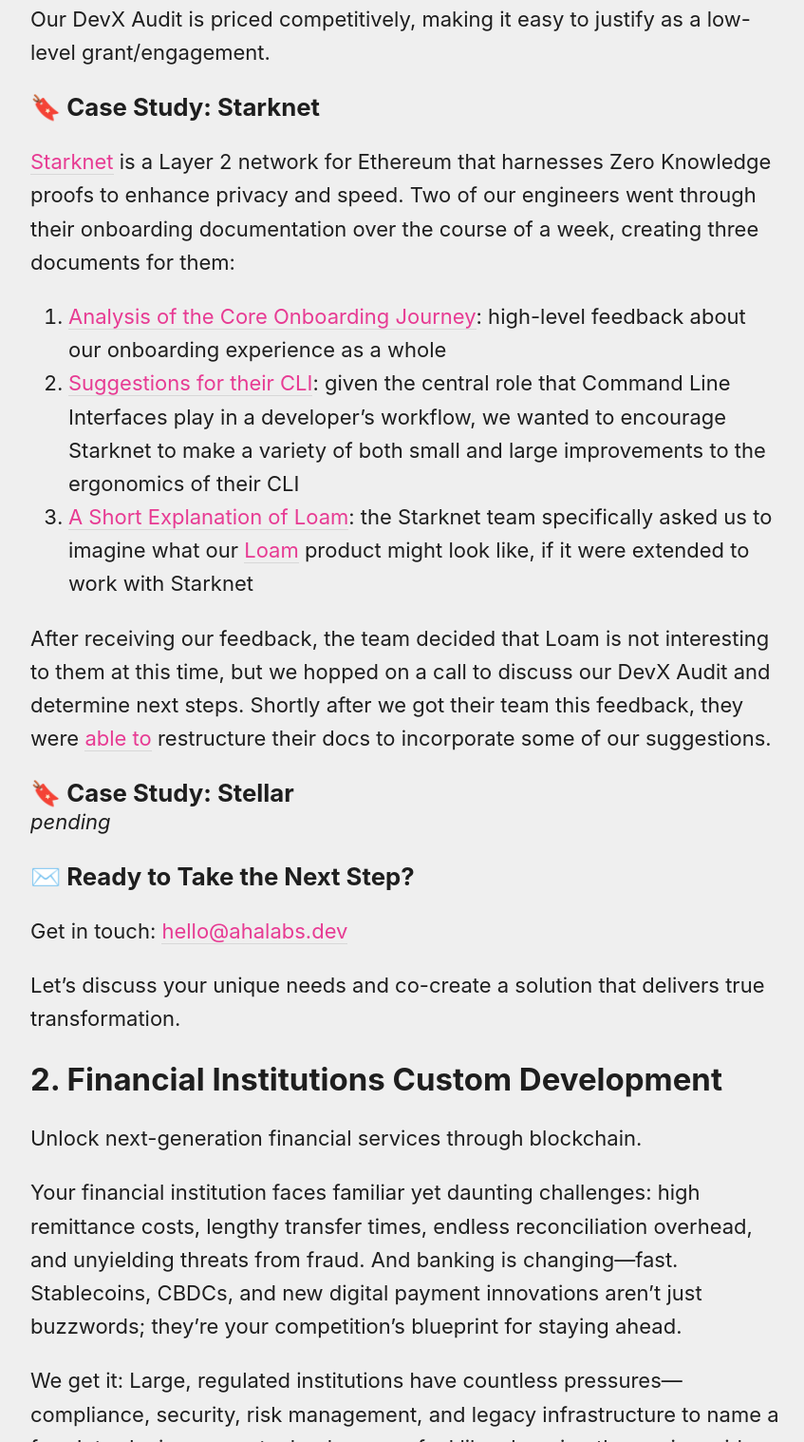
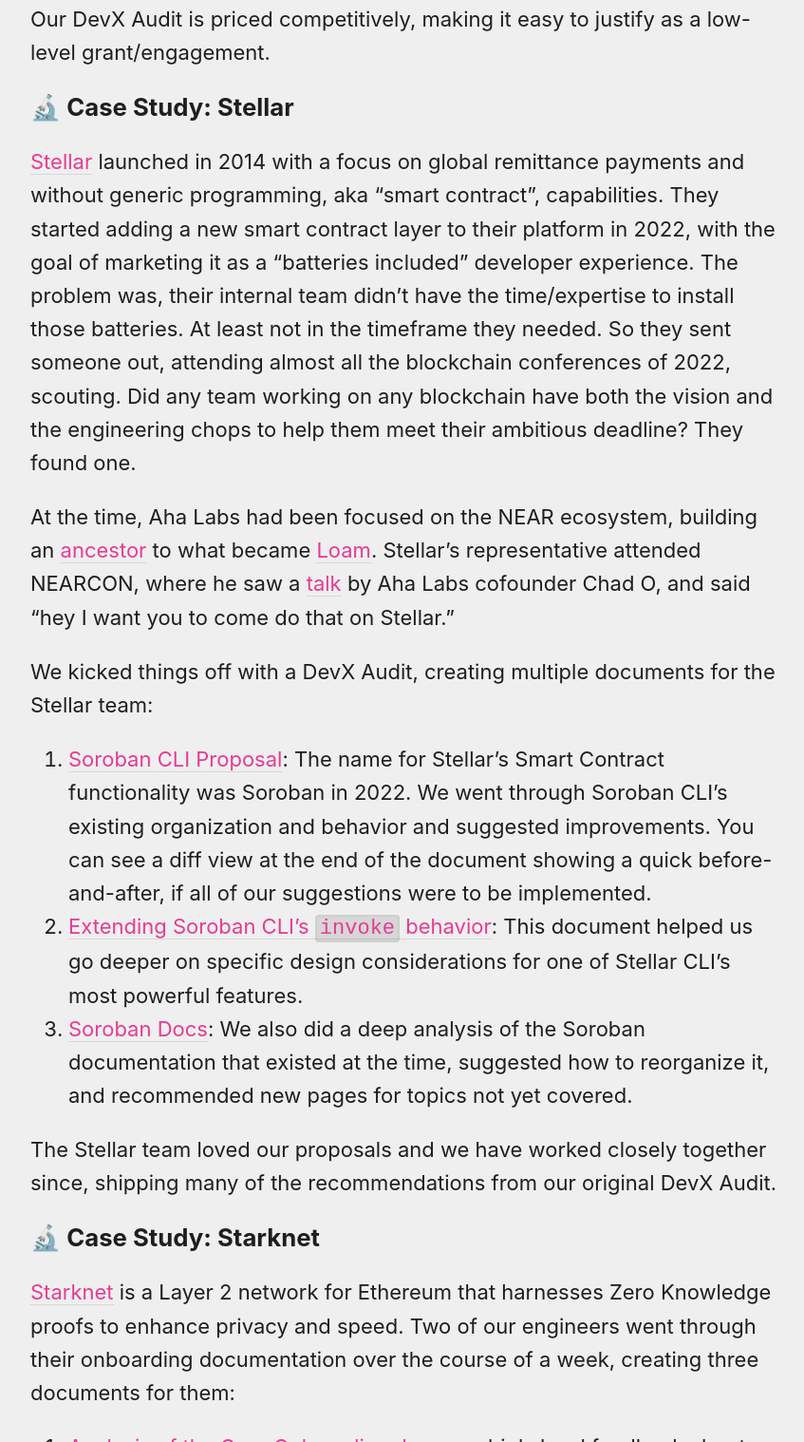
Before and after one commit to AhaLabs/ahalabs.github.io, an Astro site: page /offerings in a window 1280 px wide. Shown: the part 2237-3755 px from the top of the page at 95% size, without its empty margins (212-1059 px from the left). Built offline with nearby package versions, Linux system fonts and the light colour scheme; Astro itself is replaced by a stand-in of ours.

Commit message:
feat(offerings): add Stellar case study

```diff
--- a/src/pages/offerings.md
+++ b/src/pages/offerings.md
@@ -60,7 +60,21 @@
 Our DevX Audit is priced competitively, making it easy to justify as a low-level
 grant/engagement.
 
-### 🔖 Case Study: Starknet
+### 🔬 Case Study: Stellar
+
+[Stellar](https://stellar.org/) launched in 2014 with a focus on global remittance payments and without generic programming, aka "smart contract", capabilities. They started adding a new smart contract layer to their platform in 2022, with the goal of marketing it as a "batteries included" developer experience. The problem was, their internal team didn't have the time/expertise to install those batteries. At least not in the timeframe they needed. So they sent someone out, attending almost all the blockchain conferences of 2022, scouting. Did any team working on any blockchain have both the vision and the engineering chops to help them meet their ambitious deadline? They found one.
+
+At the time, Aha Labs had been focused on the NEAR ecosystem, building an [ancestor](https://raen.dev/admin/) to what became [Loam](https://loam.build). Stellar's representative attended NEARCON, where he saw a [talk](https://youtu.be/VenoNgWdvw0) by Aha Labs cofounder Chad O, and said "hey I want you to come do that on Stellar."
+
+We kicked things off with a DevX Audit, creating multiple documents for the Stellar team:
+
+1. [Soroban CLI Proposal](https://docs.google.com/document/d/16lJhyMU6cqRzNtMclr9yXd978MJgbZ0El9UhxbTz_Ts/edit?tab=t.0#heading=h.4tvfd2wht2ga): The name for Stellar's Smart Contract functionality was Soroban in 2022. We went through Soroban CLI's existing organization and behavior and suggested improvements. You can see a diff view at the end of the document showing a quick before-and-after, if all of our suggestions were to be implemented.
+2. [Extending Soroban CLI's `invoke` behavior](https://docs.google.com/document/d/1LASaLyxIA2-YqLnn2NqI5NZGnEmdzx9lLh-j7n0-i4A/edit?tab=t.0#heading=h.rr1xfyfdbyqw): This document helped us go deeper on specific design considerations for one of Stellar CLI's most powerful features.
+2. [Soroban Docs](https://docs.google.com/document/d/1qtMqTQZStR1Q9syaG-LgZKT_rcuEg0FLMIXhuAK1nYQ/edit?tab=t.0#heading=h.tuiqqltzs76h): We also did a deep analysis of the Soroban documentation that existed at the time, suggested how to reorganize it, and recommended new pages for topics not yet covered.
+
+The Stellar team loved our proposals and we have worked closely together since, shipping many of the recommendations from our original DevX Audit.
+
+### 🔬 Case Study: Starknet
 
 [Starknet](https://www.starknet.io/) is a Layer 2 network for Ethereum that harnesses Zero Knowledge proofs to enhance privacy and speed. Two of our engineers went through their onboarding documentation over the course of a week, creating three documents for them:
 
@@ -69,10 +83,6 @@
 3. [A Short Explanation of Loam](https://docs.google.com/document/d/1fHkrZeQMj_v4xzne8g4toKRa71Q-EKW_oR71_Cn1lPo/edit?tab=t.0#heading=h.pp9a87xx5ks8): the Starknet team specifically asked us to imagine what our [Loam](https://loam.build/) product might look like, if it were extended to work with Starknet
 
 After receiving our feedback, the team decided that Loam is not interesting to them at this time, but we hopped on a call to discuss our DevX Audit and determine next steps. Shortly after we got their team this feedback, they were [able to](https://github.com/starknet-io/starknet-docs/pull/1480) restructure their docs to incorporate some of our suggestions.
-
-### 🔖 Case Study: Stellar
-
-_pending_
 
 ### ✉️ Ready to Take the Next Step?
 
```
